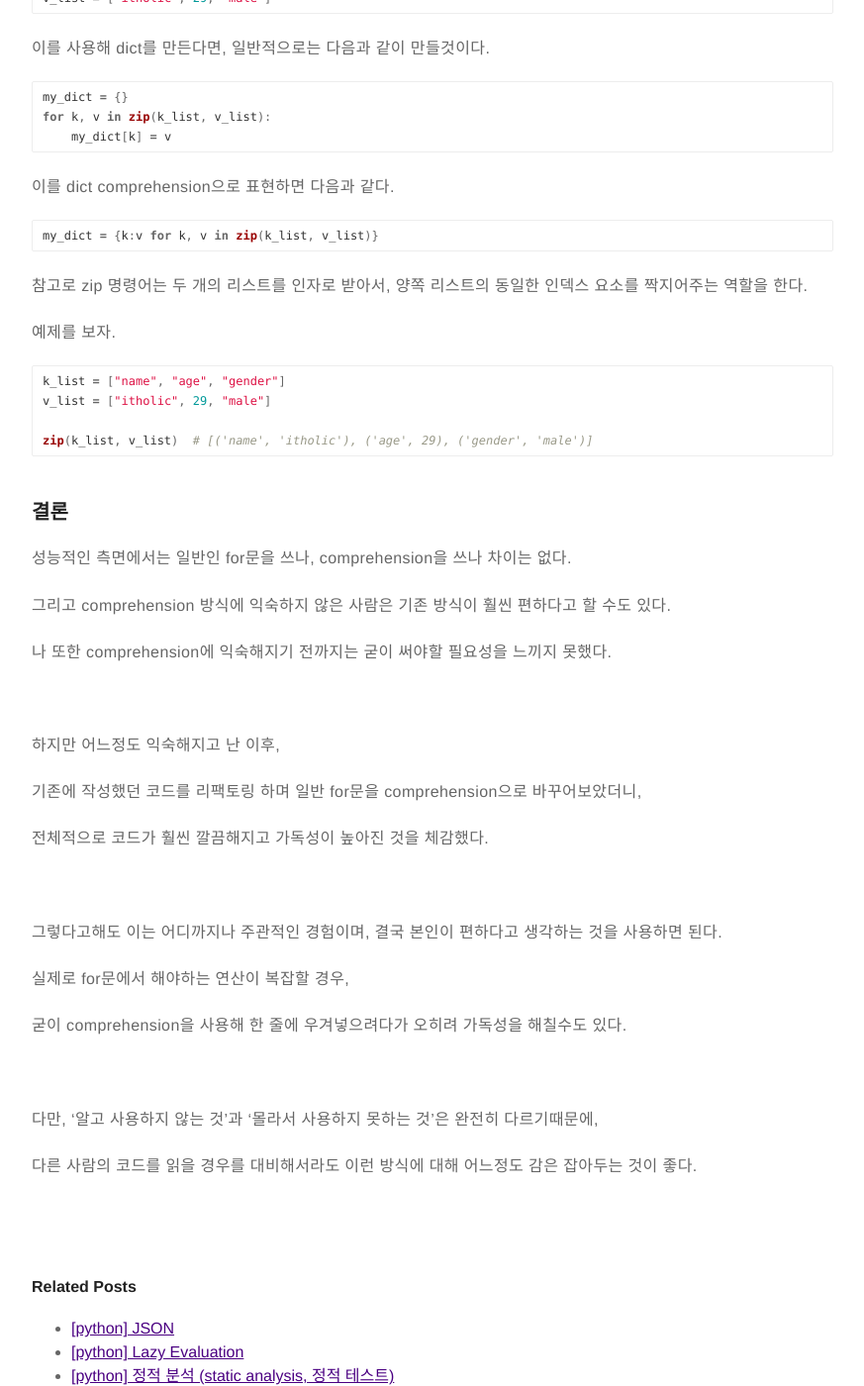
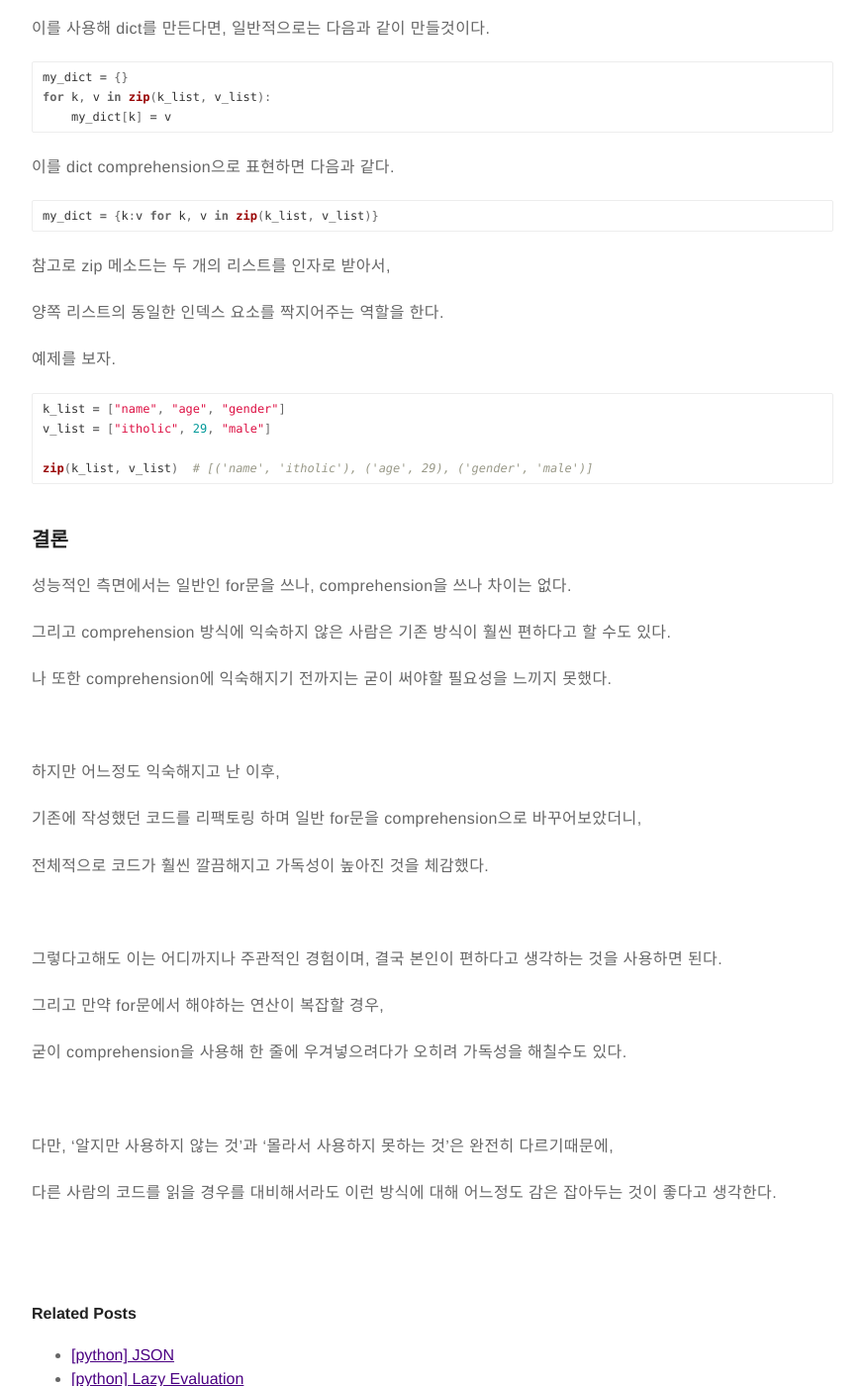
Before and after one commit to itholic/itholic.github.io, a Jekyll site: the page built from _posts/python/2018-11-03-python-comprehension.md, in a window 1280 px wide and 1400 px high, scrolled down 2774 px. Shown: the whole window at 99% size, without its empty margins (203-1076 px from the left). Built offline with Jekyll 4.4.1, drawn with Linux system fonts in a browser that asks for light colours; comment, search, counter and statistics services are not loaded; some of the changed text lies outside the part shown.

Commit message:
Update 2018-11-03-python-comprehension.md

````diff
--- a/_posts/python/2018-11-03-python-comprehension.md
+++ b/_posts/python/2018-11-03-python-comprehension.md
@@ -40,7 +40,6 @@
 
 ```python
 sample_list = [1, 2, 3, 4, 5]
-
 ```
 
 이 리스트의 모든 요소에 2를 곱한 새로운 리스트를 생성하고 싶다.
@@ -57,9 +56,9 @@
 
 빈 리스트를 선언하고,
 
-기존 sample_list를 iteration하며(for문을 돌며),
+sample_list를 iteration하며(for문을 돌며),
 
-요소에 2씩 곱해서 append 해주었다.
+각 요소에 2씩 곱해서 append 해주었다.
 
 comprehension을 사용하면 다음과 같이 함축적으로 표현 가능하다
 
@@ -99,11 +98,11 @@
 
 그리고 이러한 방식을 generator comprehension이라고 부르지 않고,
 
-generator expression이라고 칭하는 것 뿐이다.
+generator expression이라고 부르는 것 뿐이다.
 
 따라서 'expression과 comprehension이 무슨 차이일까?' 에 관해 그렇게 깊게 생각하지 않아도 된다.
 
-다만, generator로 생성했을때는 값 호출시 <a href="https://itholic.github.io/python-lazy-evaluation/" target="_blank">Lazy Evaluation</a>으로 동작하기 때문에 이 부분을 유의하면 된다.
+다만, generator로 생성했을때는 값 호출시 <a href="https://itholic.github.io/python-lazy-evaluation/" target="_blank">Lazy Evaluation</a>으로 동작한다는 사실을 유념하면 된다.
 
 <br/>
 
@@ -143,7 +142,9 @@
 ```
 
 
-참고로 zip 명령어는 두 개의 리스트를 인자로 받아서, 양쪽 리스트의 동일한 인덱스 요소를 짝지어주는 역할을 한다.
+참고로 zip 메소드는 두 개의 리스트를 인자로 받아서,
+
+양쪽 리스트의 동일한 인덱스 요소를 짝지어주는 역할을 한다.
 
 예제를 보자.
 
@@ -174,13 +175,13 @@
 
 그렇다고해도 이는 어디까지나 주관적인 경험이며, 결국 본인이 편하다고 생각하는 것을 사용하면 된다.
 
-실제로 for문에서 해야하는 연산이 복잡할 경우,
+그리고 만약 for문에서 해야하는 연산이 복잡할 경우,
 
 굳이 comprehension을 사용해 한 줄에 우겨넣으려다가 오히려 가독성을 해칠수도 있다.
 
 <br/>
 
 
-다만, '알고 사용하지 않는 것'과 '몰라서 사용하지 못하는 것'은 완전히 다르기때문에,
+다만, '알지만 사용하지 않는 것'과 '몰라서 사용하지 못하는 것'은 완전히 다르기때문에,
 
-다른 사람의 코드를 읽을 경우를 대비해서라도 이런 방식에 대해 어느정도 감은 잡아두는 것이 좋다.
+다른 사람의 코드를 읽을 경우를 대비해서라도 이런 방식에 대해 어느정도 감은 잡아두는 것이 좋다고 생각한다.
````
Also changed, not shown: other parts of _posts/python/2018-11-03-python-comprehension.md (+2 -2 lines).
